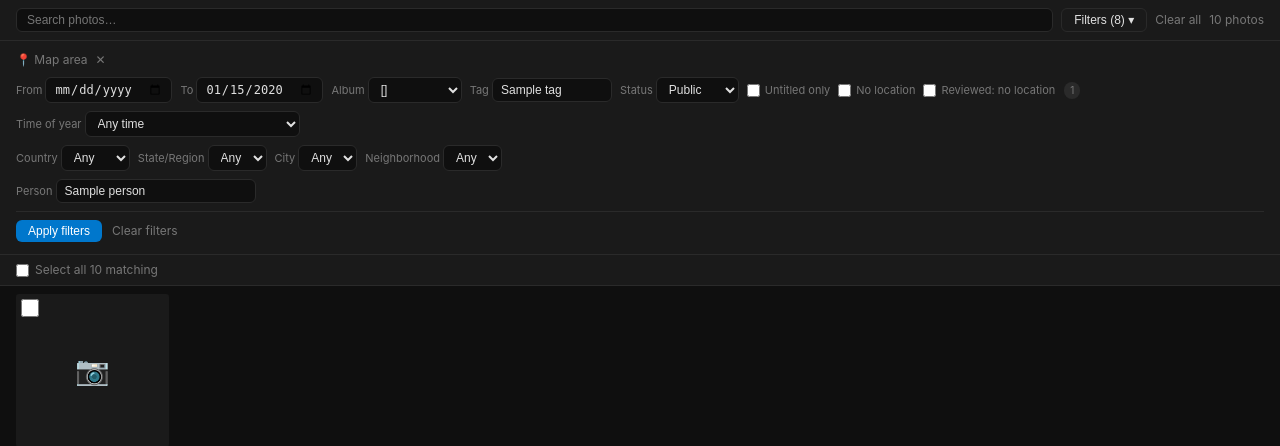
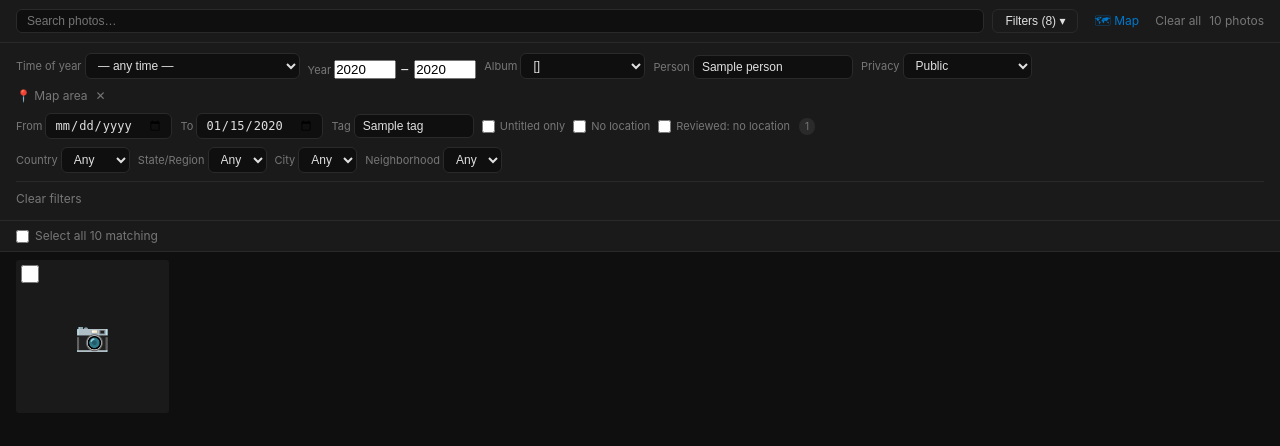
Before and after one commit to cdevers/Blue-Pearmain, a Flask app: template reviewer/templates/library.html in a window 1280 px wide. Shown: the part 48-494 px from the top of the page. Run offline with Flask 3, Linux system fonts and the light colour scheme; the template is opened without the code that fills it: most values are stand-ins (such as "Sample title", 1, 10 or a date in 2020); data that the repository does not hold is empty; parts of the project's set-up code (start-up, migrations or seed data) failed here and were passed over; some libraries are stand-ins or nearby versions.

Commit message:
feat(#155): library.html — shared macro, instant-apply JS, chip row, View on map
Co-Authored-By: Claude Sonnet 4.6 <noreply@anthropic.com>

```diff
--- a/reviewer/templates/library.html
+++ b/reviewer/templates/library.html
@@ -227,11 +227,41 @@
   border-radius: 3px;
   pointer-events: none;
 }
+
+/* ── Filter chips (#155) ─────────────────────────── */
+.lib-filter-chips {
+  display: flex;
+  flex-wrap: wrap;
+  gap: 5px;
+  padding: 4px 12px;
+  background: var(--surface);
+  border-bottom: 1px solid var(--border);
+}
+.lib-filter-chips:empty { display: none; }
+.lib-chip {
+  font-size: 11px;
+  padding: 2px 8px;
+  background: var(--border);
+  color: var(--text);
+  border-radius: 10px;
+  max-width: 180px;
+  overflow: hidden;
+  text-overflow: ellipsis;
+  white-space: nowrap;
+}
+.shared-filter-bar {
+  display: flex;
+  flex-wrap: wrap;
+  align-items: flex-end;
+  gap: 8px;
+}
 {% endblock %}
 
 {% block content %}
+{% from "_filter_bar.html" import filter_bar %}
 {% set filter_count = (
-  (1 if filters.date_from or filters.date_to else 0) +
+  (1 if filters.date_from or filters.date_to
+        or filters.year_from or filters.year_to else 0) +
   (1 if filters.album_id else 0) +
   (1 if filters.tag else 0) +
   (1 if filters.status else 0) +
@@ -265,6 +295,15 @@
                  padding:4px 12px;border-radius:var(--radius);font-size:12px;cursor:pointer">
     Filters{% if filter_count %} ({{ filter_count }}){% endif %} ▾
   </button>
+  <a href="{{ url_for('map_view',
+    time_pattern=filters.time_pattern or None,
+    year_from=filters.year_from or None,
+    year_to=filters.year_to or None,
+    album_id=filters.album_id or None,
+    person=filters.person or None,
+    status=filters.status or None) }}"
+     class="map-btn" style="font-size:12px;padding:4px 8px"
+     title="View current filter on map">🗺 Map</a>
   {% if filters.q or filter_count > 0 %}
   <a href="{{ url_for('library') }}" style="font-size:12px;color:var(--muted)">Clear all</a>
   {% endif %}
@@ -273,9 +312,16 @@
   </span>
 </div>
 
+<div id="lib-filter-chips" class="lib-filter-chips"></div>
+
 <!-- Collapsible filter panel (auto-opens when any non-q filter is active) -->
 <div id="lib-filter-panel" class="lib-filter-panel"
      style="display:{% if filter_count > 0 %}block{% else %}none{% endif %}">
+
+  <!-- Row 0: shared filter macro (time · year · album · person · privacy) -->
+  <div class="lib-filter-row">
+    {{ filter_bar(albums, person_names, filters, datalist_id="lib-persons") }}
+  </div>
 
   {% if filters.lat_min %}
   <div class="lib-filter-row">
@@ -300,27 +346,11 @@
   </div>
   {% endif %}
 
-  <!-- Row 1: dates, album, tag, status, untitled -->
+  <!-- Row 1: dates, tag, untitled, no location -->
   <div class="lib-filter-row">
     <label>From <input type="date" name="date_from" value="{{ filters.date_from }}"></label>
     <label>To <input type="date" name="date_to" value="{{ (filters.date_to or '')[:10] }}"></label>
-    <label>Album
-      <select name="album_id">
-        <option value="">All albums</option>
-        {% for a in albums %}
-          <option value="{{ a.id }}" {% if filters.album_id == a.id %}selected{% endif %}>{{ a.name }}</option>
-        {% endfor %}
-      </select>
-    </label>
     <label>Tag <input type="text" name="tag" value="{{ filters.tag }}" placeholder="filter by tag…" style="width:120px"></label>
-    <label>Status
-      <select name="status">
-        <option value="">All</option>
-        <option value="public"  {% if filters.status == 'public'  %}selected{% endif %}>Public</option>
-        <option value="private" {% if filters.status == 'private' %}selected{% endif %}>Private</option>
-        <option value="pending" {% if filters.status == 'pending' %}selected{% endif %}>Pending</option>
-      </select>
-    </label>
     <label style="display:flex;align-items:center;gap:5px">
       <input type="checkbox" name="untitled" value="1" {% if filters.untitled %}checked{% endif %}>
       Untitled only
@@ -340,57 +370,12 @@
       <span style="background:var(--border);border-radius:10px;padding:1px 6px;font-size:10px;margin-left:4px">{{ confirmed_none_count }}</span>
       {% endif %}
     </label>
-  </div>
-
-  <!-- Row 2: time pattern (moved here from the flat filter bar) -->
-  <div class="lib-filter-row">
-    <label>Time of year
-      <select name="time_pattern">
-        <option value="">Any time</option>
-        <optgroup label="Month">
-          <option value="month:01" {% if filters.time_pattern == 'month:01' %}selected{% endif %}>January</option>
-          <option value="month:02" {% if filters.time_pattern == 'month:02' %}selected{% endif %}>February</option>
-          <option value="month:03" {% if filters.time_pattern == 'month:03' %}selected{% endif %}>March</option>
-          <option value="month:04" {% if filters.time_pattern == 'month:04' %}selected{% endif %}>April</option>
-          <option value="month:05" {% if filters.time_pattern == 'month:05' %}selected{% endif %}>May</option>
-          <option value="month:06" {% if filters.time_pattern == 'month:06' %}selected{% endif %}>June</option>
-          <option value="month:07" {% if filters.time_pattern == 'month:07' %}selected{% endif %}>July</option>
-          <option value="month:08" {% if filters.time_pattern == 'month:08' %}selected{% endif %}>August</option>
-          <option value="month:09" {% if filters.time_pattern == 'month:09' %}selected{% endif %}>September</option>
-          <option value="month:10" {% if filters.time_pattern == 'month:10' %}selected{% endif %}>October</option>
-          <option value="month:11" {% if filters.time_pattern == 'month:11' %}selected{% endif %}>November</option>
-          <option value="month:12" {% if filters.time_pattern == 'month:12' %}selected{% endif %}>December</option>
-        </optgroup>
-        <optgroup label="Season">
-          <option value="season:spring" {% if filters.time_pattern == 'season:spring' %}selected{% endif %}>Spring (Mar–Jun)</option>
-          <option value="season:summer" {% if filters.time_pattern == 'season:summer' %}selected{% endif %}>Summer (Jun–Sep)</option>
-          <option value="season:fall"   {% if filters.time_pattern == 'season:fall'   %}selected{% endif %}>Fall (Sep–Dec)</option>
-          <option value="season:winter" {% if filters.time_pattern == 'season:winter' %}selected{% endif %}>Winter (Dec–Mar)</option>
-        </optgroup>
-        <optgroup label="Day type">
-          <option value="daytype:weekend" {% if filters.time_pattern == 'daytype:weekend' %}selected{% endif %}>Weekends</option>
-          <option value="daytype:weekday" {% if filters.time_pattern == 'daytype:weekday' %}selected{% endif %}>Weekdays</option>
-        </optgroup>
-        <optgroup label="Holidays">
-          <option value="holiday:new_years"      {% if filters.time_pattern == 'holiday:new_years'      %}selected{% endif %}>New Year's Day (Jan 1)</option>
-          <option value="holiday:mlk_day"        {% if filters.time_pattern == 'holiday:mlk_day'        %}selected{% endif %}>MLK Day (3rd Mon Jan)</option>
-          <option value="holiday:presidents_day" {% if filters.time_pattern == 'holiday:presidents_day' %}selected{% endif %}>Presidents' Day (3rd Mon Feb)</option>
-          <option value="holiday:memorial_day"   {% if filters.time_pattern == 'holiday:memorial_day'   %}selected{% endif %}>Memorial Day (last Mon May)</option>
-          <option value="holiday:july_4th"       {% if filters.time_pattern == 'holiday:july_4th'       %}selected{% endif %}>July 4th</option>
-          <option value="holiday:labor_day"      {% if filters.time_pattern == 'holiday:labor_day'      %}selected{% endif %}>Labor Day (1st Mon Sep)</option>
-          <option value="holiday:columbus_day"   {% if filters.time_pattern == 'holiday:columbus_day'   %}selected{% endif %}>Columbus Day (2nd Mon Oct)</option>
-          <option value="holiday:halloween"      {% if filters.time_pattern == 'holiday:halloween'      %}selected{% endif %}>Halloween (Oct 31)</option>
-          <option value="holiday:thanksgiving"   {% if filters.time_pattern == 'holiday:thanksgiving'   %}selected{% endif %}>Thanksgiving (4th Thu Nov)</option>
-          <option value="holiday:christmas"      {% if filters.time_pattern == 'holiday:christmas'      %}selected{% endif %}>Christmas (Dec 25)</option>
-        </optgroup>
-      </select>
-    </label>
     <label id="lib-expand-label" style="display:none;align-items:center;gap:5px">
       <input type="checkbox" name="expand" value="1" {% if filters.expand == '1' %}checked{% endif %}> ±2 days
     </label>
   </div>
 
-  <!-- Row 3: location cascade -->
+  <!-- Row 2: location cascade -->
   <div class="lib-filter-row">
     <label>Country
       <select name="country" id="sel-country">
@@ -417,27 +402,9 @@
     </label>
   </div>
 
-  <!-- Row 4: person -->
-  <div class="lib-filter-row">
-    <label>Person
-      <input type="text" name="person" value="{{ filters.person }}"
-             list="person-datalist" placeholder="person name…" style="width:200px">
-      <datalist id="person-datalist">
-        {% for name in person_names %}
-        <option value="{{ name }}">
-        {% endfor %}
-      </datalist>
-    </label>
-  </div>
-
   <!-- Panel footer -->
   <div class="lib-filter-footer">
-    <button type="submit"
-            style="background:var(--accent);border:none;color:white;
-                   padding:4px 12px;border-radius:var(--radius);font-size:12px;cursor:pointer">
-      Apply filters
-    </button>
-    {% if filter_count > 0 %}
+    {% if filter_count > 0 or filters.q %}
     <a href="{{ url_for('library', q=filters.q) if filters.q else url_for('library') }}"
        style="font-size:12px;color:var(--muted)">Clear filters</a>
     {% endif %}
@@ -845,10 +812,22 @@ function _buildPayload(dryRun) {
   if (_selectAllFilter) {
     const form = document.getElementById('lib-filter-form');
     const fd = new FormData(form);
+    // Convert year_from/year_to → date_from/date_to for the bulk endpoint,
+    // which uses library_photo_ids() and only understands ISO date strings.
+    let _yearFrom = fd.get('year_from') ? parseInt(fd.get('year_from'), 10) : null;
+    let _yearTo   = fd.get('year_to')   ? parseInt(fd.get('year_to'),   10) : null;
+    if (_yearFrom !== null && _yearTo !== null && _yearFrom > _yearTo) {
+      [_yearFrom, _yearTo] = [_yearTo, _yearFrom];
+    }
+    const _dateFrom = fd.get('date_from') ||
+                      (_yearFrom !== null ? String(_yearFrom).padStart(4,'0') + '-01-01' : null);
+    const _dateTo   = fd.get('date_to') ||
+                      (_yearTo   !== null ? String(_yearTo + 1).padStart(4,'0') + '-01-01T00:00:00' : null);
+
     payload.filter = {
-      date_from:    fd.get('date_from') || null,
-      date_to:      fd.get('date_to') || null,
-      album_id:     fd.get('album_id') ? parseInt(fd.get('album_id')) : null,
+      date_from:    _dateFrom,
+      date_to:      _dateTo,
+      album_id:     fd.get('album_id') ? parseInt(fd.get('album_id'), 10) : null,
       tag:          fd.get('tag') || null,
       status:       fd.get('status') || null,
       untitled:     fd.get('untitled') === '1',
@@ -1099,21 +1078,6 @@ function toggleFilterPanel() {
   panel.style.display = panel.style.display === 'none' ? 'block' : 'none';
 }
 
-// ── Expand checkbox show/hide (time_pattern — from #142) ─────────────────
-(function () {
-  const sel = document.querySelector('[name="time_pattern"]');
-  const lbl = document.getElementById('lib-expand-label');
-  const cb  = document.querySelector('[name="expand"]');
-  if (!sel || !lbl || !cb) return;
-  function syncExpand() {
-    const isHoliday = sel.value.startsWith('holiday:');
-    lbl.style.display = isHoliday ? 'flex' : 'none';
-    if (!isHoliday) cb.checked = false;
-  }
-  sel.addEventListener('change', syncExpand);
-  syncExpand();
-})();
-
 // ── Location cascade ─────────────────────────────────────────────────────
 const selCountry      = document.getElementById('sel-country');
 const selState        = document.getElementById('sel-state');
@@ -1134,16 +1098,20 @@ selCountry.addEventListener('change', () => {
   rebuildSelect(selState, Object.keys(locationTree[selCountry.value] || {}), '');
   rebuildSelect(selCity, [], '');
   rebuildSelect(selNeighborhood, [], '');
+  applyLibraryFilter();
 });
 selState.addEventListener('change', () => {
   const cities = (locationTree[selCountry.value] || {})[selState.value] || {};
   rebuildSelect(selCity, Object.keys(cities), '');
   rebuildSelect(selNeighborhood, [], '');
+  applyLibraryFilter();
 });
 selCity.addEventListener('change', () => {
   const nbhds = ((locationTree[selCountry.value] || {})[selState.value] || {})[selCity.value] || [];
   rebuildSelect(selNeighborhood, nbhds, '');
+  applyLibraryFilter();
 });
+selNeighborhood.addEventListener('change', applyLibraryFilter);
 
 // Initialise cascade from current filter values on page load
 if (libFilters.country) {
@@ -1157,5 +1125,115 @@ if (libFilters.city) {
   const nbhds = ((locationTree[libFilters.country] || {})[libFilters.state] || {})[libFilters.city] || [];
   rebuildSelect(selNeighborhood, nbhds, libFilters.neighborhood);
 }
+
+// ── Instant-apply filter navigation (#155) ───────────────────────────────
+
+function debounce(fn, ms) {
+  let t;
+  return (...args) => { clearTimeout(t); t = setTimeout(() => fn(...args), ms); };
+}
+
+function buildLibraryUrl() {
+  // Serializes all named form fields generically. Intentional: any new filter
+  // field added to lib-filter-form (shared macro or library-specific) automatically
+  // participates in URL persistence and navigation without touching this function.
+  const form = document.getElementById('lib-filter-form');
+  const params = new URLSearchParams();
+  for (const el of form.elements) {
+    if (!el.name) continue;
+    if (el.type === 'checkbox') { if (el.checked) params.set(el.name, el.value); }
+    else if (el.value) params.set(el.name, el.value);
+  }
+  params.delete('page');  // reset to page 1 on filter change
+  return '/library?' + params.toString();
+}
+
+function applyLibraryFilter() {
+  location.href = buildLibraryUrl();
+}
+
+const _libDebounced = debounce(applyLibraryFilter, 500);
+
+// Shared macro fields: selects immediate, person debounced
+const _tmSel = document.querySelector('[name=time_pattern]');
+if (_tmSel) _tmSel.addEventListener('change', function () {
+  // Also manage expand label visibility
+  const lbl = document.getElementById('lib-expand-label');
+  const cb  = document.querySelector('[name="expand"]');
+  if (lbl && cb) {
+    const isHoliday = this.value.startsWith('holiday:');
+    lbl.style.display = isHoliday ? 'flex' : 'none';
+    if (!isHoliday) cb.checked = false;
+  }
+  applyLibraryFilter();
+});
+// Initialise expand label on page load
+(function () {
+  const sel = document.querySelector('[name="time_pattern"]');
+  const lbl = document.getElementById('lib-expand-label');
+  const cb  = document.querySelector('[name="expand"]');
+  if (!sel || !lbl || !cb) return;
+  const isHoliday = sel.value.startsWith('holiday:');
+  lbl.style.display = isHoliday ? 'flex' : 'none';
+})();
+
+const _alSel = document.querySelector('[name=album_id]');
+if (_alSel) _alSel.addEventListener('change', applyLibraryFilter);
+const _stSel = document.querySelector('[name=status]');
+if (_stSel) _stSel.addEventListener('change', applyLibraryFilter);
+const _perIn = document.querySelector('[name=person]');
+if (_perIn) _perIn.addEventListener('input', _libDebounced);
+
+// Year inputs: fire on blur or Enter only (avoids intermediate-state reloads)
+for (const el of document.querySelectorAll('[name=year_from],[name=year_to]')) {
+  el.addEventListener('blur', applyLibraryFilter);
+  el.addEventListener('keydown', e => { if (e.key === 'Enter') { e.preventDefault(); applyLibraryFilter(); } });
+}
+
+// Library-specific fields: immediate
+const _tagIn = document.querySelector('[name=tag]');
+if (_tagIn) _tagIn.addEventListener('input', _libDebounced);
+for (const cb of document.querySelectorAll('[name=untitled],[name=no_location],[name=confirmed_none]'))
+  cb.addEventListener('change', applyLibraryFilter);
+
+// ── Filter chip row (#155) ────────────────────────────────────────────────
+(function () {
+  const STATUS_LABELS = {
+    public: 'Public', friends: 'Friends', family: 'Family',
+    friends_family: 'Friends & Family', private: 'Private', pending: 'Pending',
+  };
+  const chips = [];
+  const f = libFilters;  // populated earlier: const libFilters = {{ filters | tojson }};
+
+  if (f.time_pattern) {
+    const sel = document.querySelector('[name=time_pattern]');
+    const label = sel ? sel.options[sel.selectedIndex]?.text : f.time_pattern;
+    chips.push(label || f.time_pattern);
+  }
+  if (f.year_from && f.year_to) chips.push(`${f.year_from}–${f.year_to}`);
+  else if (f.year_from) chips.push(`from ${f.year_from}`);
+  else if (f.year_to)   chips.push(`to ${f.year_to}`);
+  if (f.album_id) {
+    const sel = document.querySelector('[name=album_id]');
+    const label = sel ? sel.options[sel.selectedIndex]?.text : String(f.album_id);
+    chips.push(label || String(f.album_id));
+  }
+  if (f.person)  chips.push(f.person);
+  if (f.status)  chips.push(STATUS_LABELS[f.status] || f.status);
+  if (f.date_from || f.date_to) {
+    chips.push(`${f.date_from || '…'} → ${f.date_to ? f.date_to.slice(0,10) : '…'}`);
+  }
+  if (f.tag)     chips.push(`#${f.tag}`);
+  if (f.country || f.state || f.city) {
+    chips.push([f.city, f.state, f.country].filter(Boolean).join(', '));
+  }
+
+  const container = document.getElementById('lib-filter-chips');
+  if (container && chips.length) {
+    container.innerHTML = chips
+      .map(t => `<span class="lib-chip">${t.replace(/&/g,'&amp;').replace(/</g,'&lt;')}</span>`)
+      .join('');
+  }
+})();
 </script>
 {% endblock %}
```
Also changed, not shown: tests/test_unified_filter.py (+81 -0 lines).
